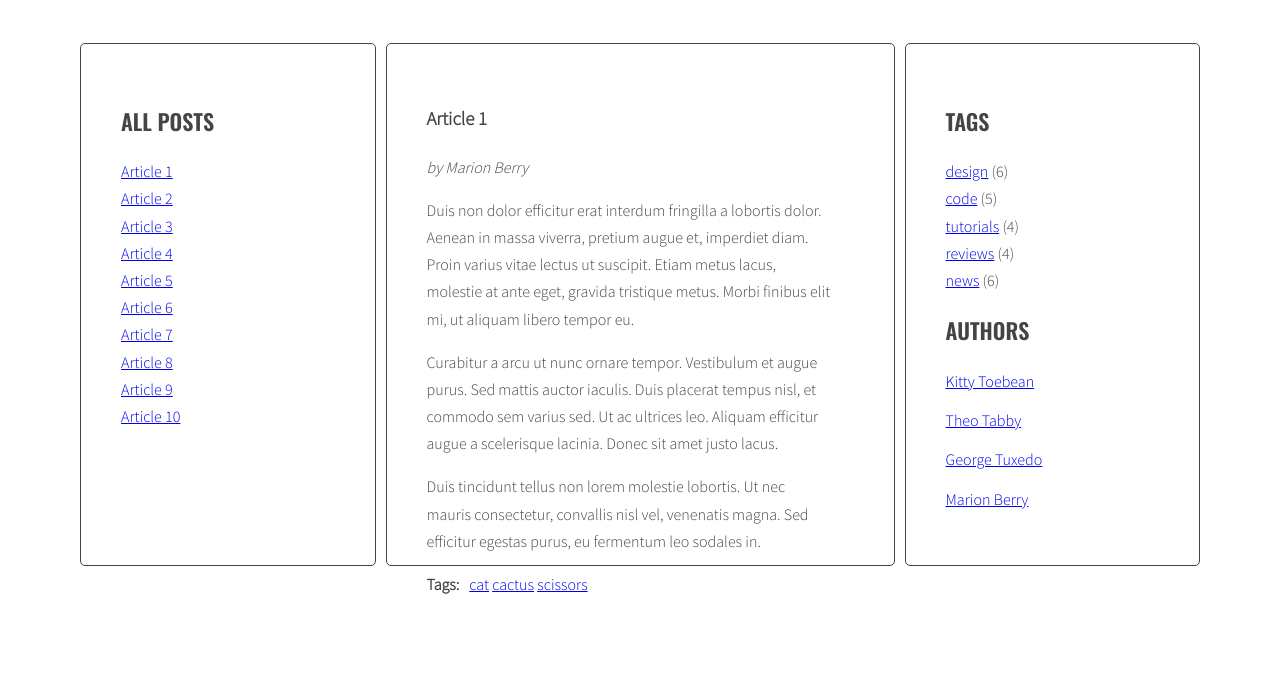
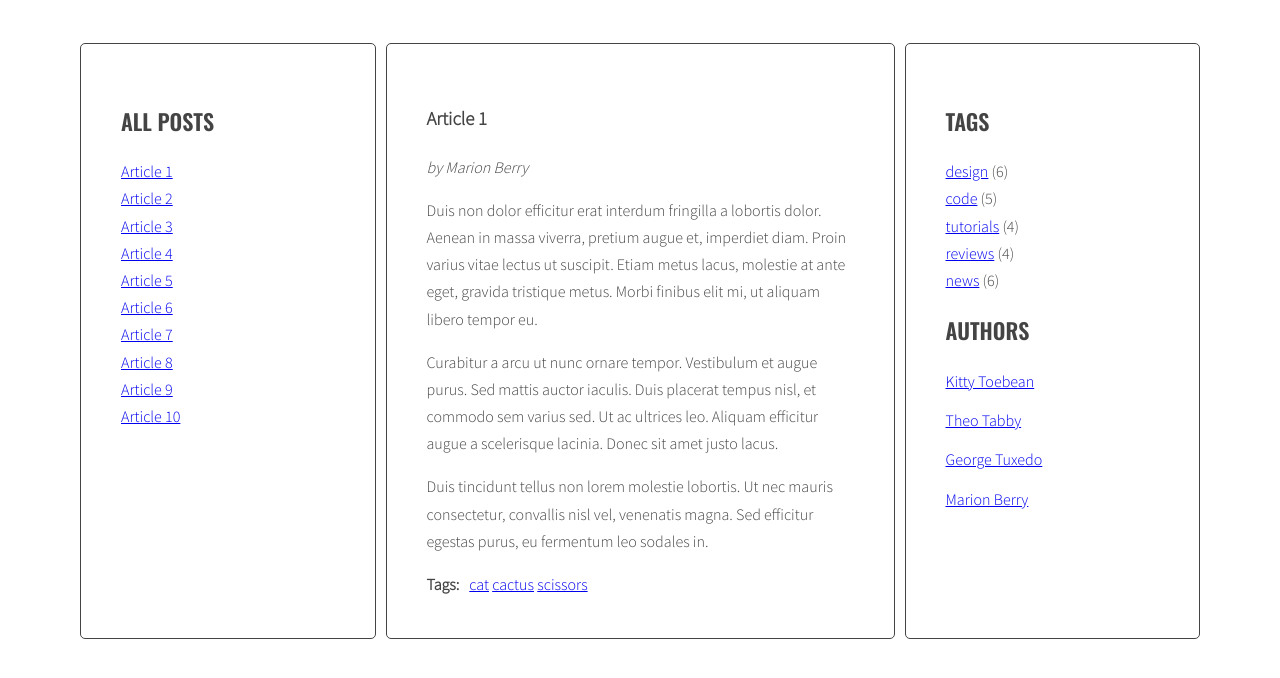
Before and after one commit to KaJurczak/javascript-blog, a website: page index.html in a window 1280 px wide. Shown: the part 200-878 px from the top of the page. Drawn offline with nearby package versions, Linux system fonts and the light colour scheme.

Commit message:
Fix border around article

```diff
--- a/sass/style.scss
+++ b/sass/style.scss
@@ -102,19 +102,16 @@ body {
 /* Post */
 
 .post {
-  //display: none;
   opacity: 0;
   position: absolute;
   z-index: 0;
-  padding-right: 35%;
   height: 100%;
   &.active {
-    //display: block;
+    position: relative;
     cursor: pointer;
     opacity: 1;
     transition: all 3s;
     z-index: 1;
-
   }
 }
 
```
Also changed, not shown: css/style.css, 2 other files.
